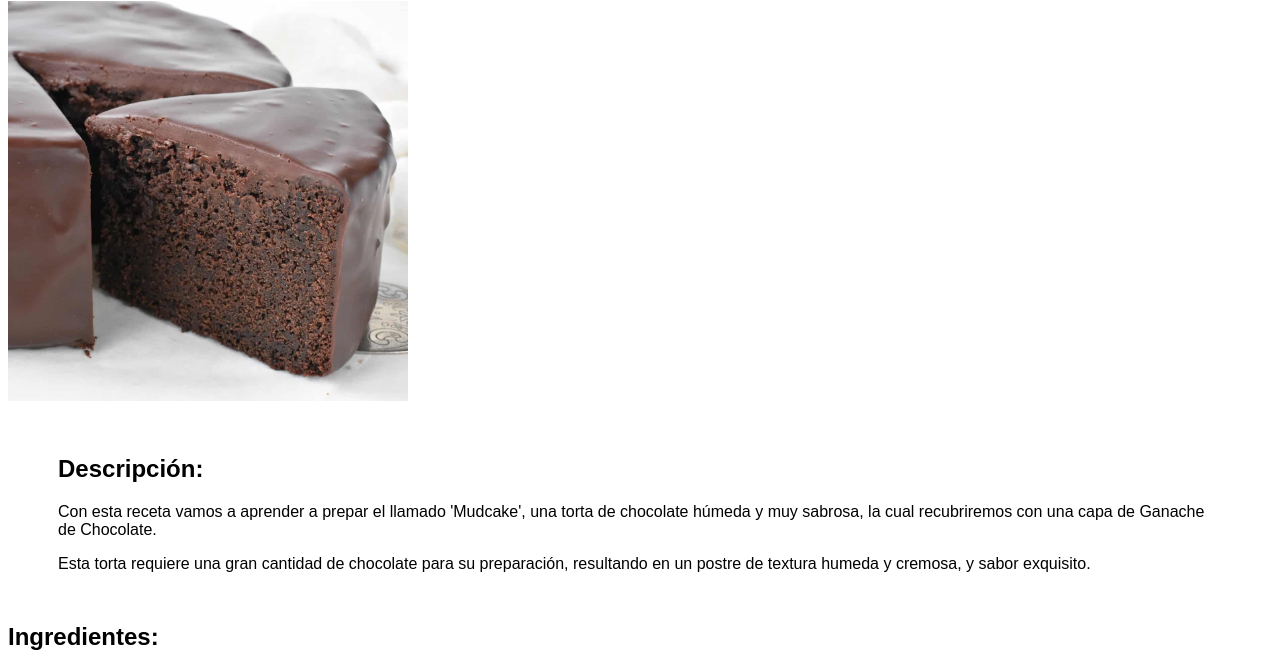
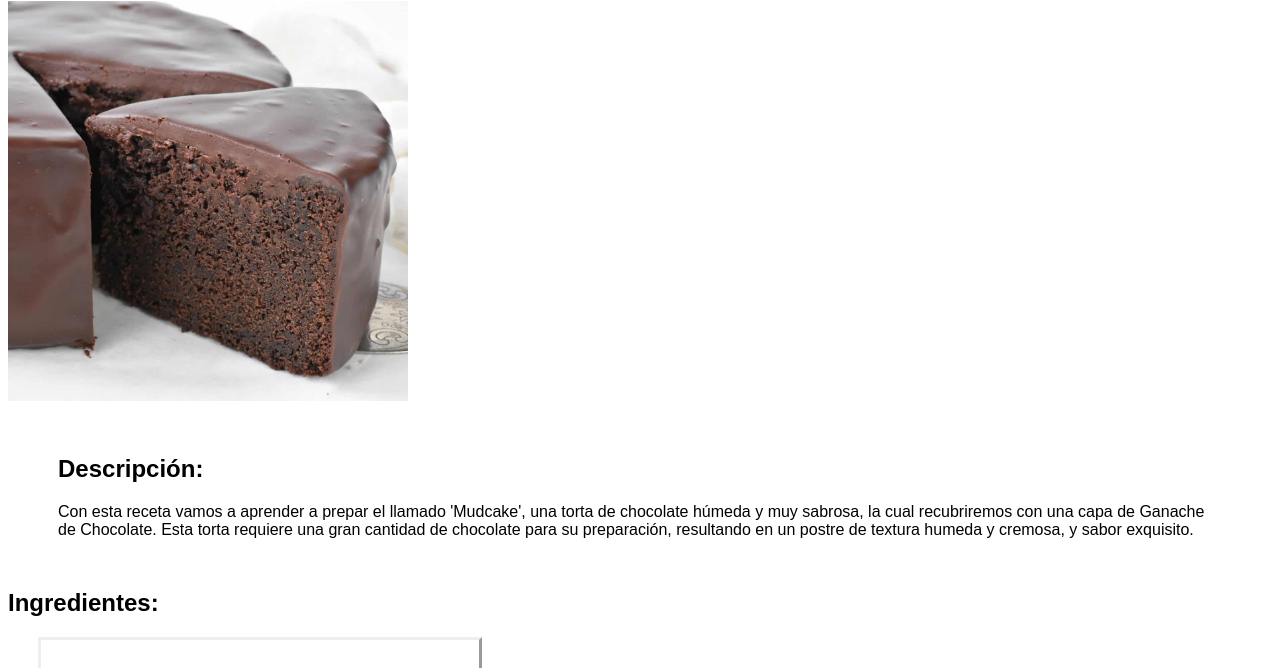
Before and after one commit to VGardella/recipe-webpage, a plain HTML site: page recipes/mudcake.html in a window 1280 px wide. Shown: the part 79-747 px from the top of the page. Drawn offline with Linux system fonts and the light colour scheme.

Commit message:
Change recipe description

```diff
--- a/recipes/mudcake.html
+++ b/recipes/mudcake.html
@@ -15,9 +15,8 @@
     <div class="descr">
         <h2>Descripción:</h2>
         <p>Con esta receta vamos a aprender a prepar el llamado 'Mudcake', una torta de chocolate húmeda
-            y muy sabrosa, la cual recubriremos con una capa de Ganache de Chocolate.
-        </p>
-        <p>Esta torta requiere una gran cantidad de chocolate para su preparación, resultando en un postre
+            y muy sabrosa, la cual recubriremos con una capa de Ganache de Chocolate. Esta torta requiere una gran cantidad
+            de chocolate para su preparación, resultando en un postre
             de textura humeda y cremosa, y sabor exquisito.
         </p>
     </div>
```
